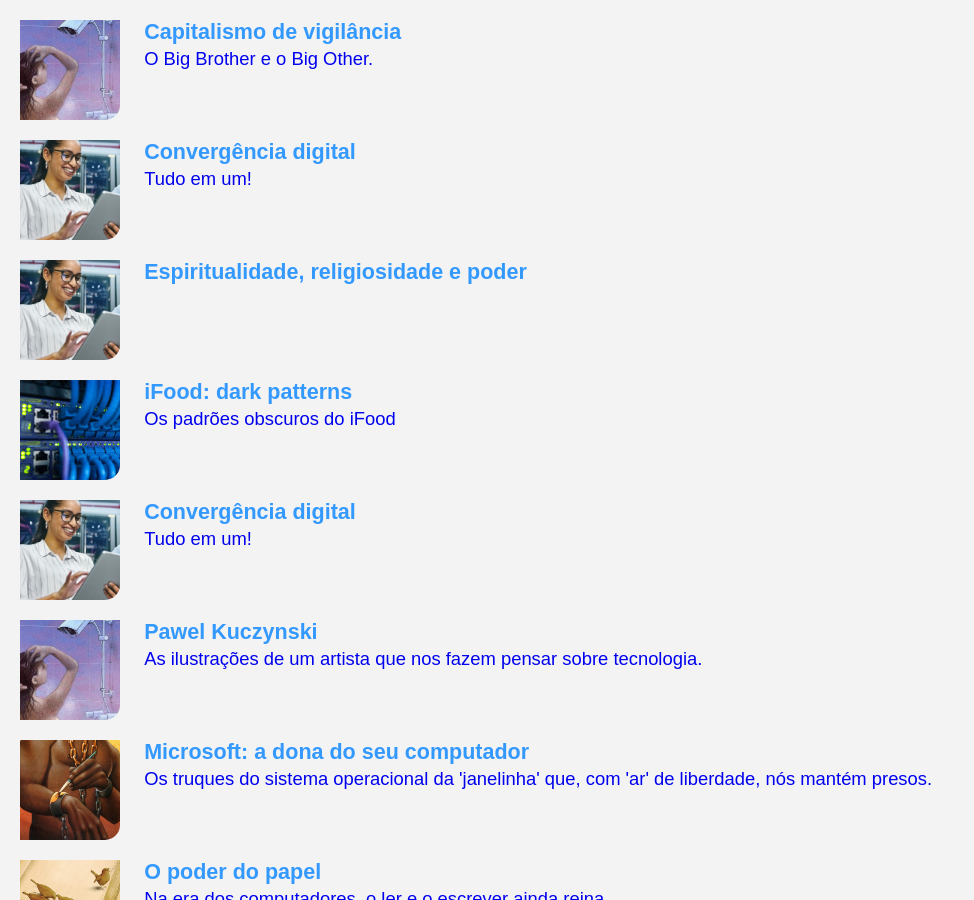
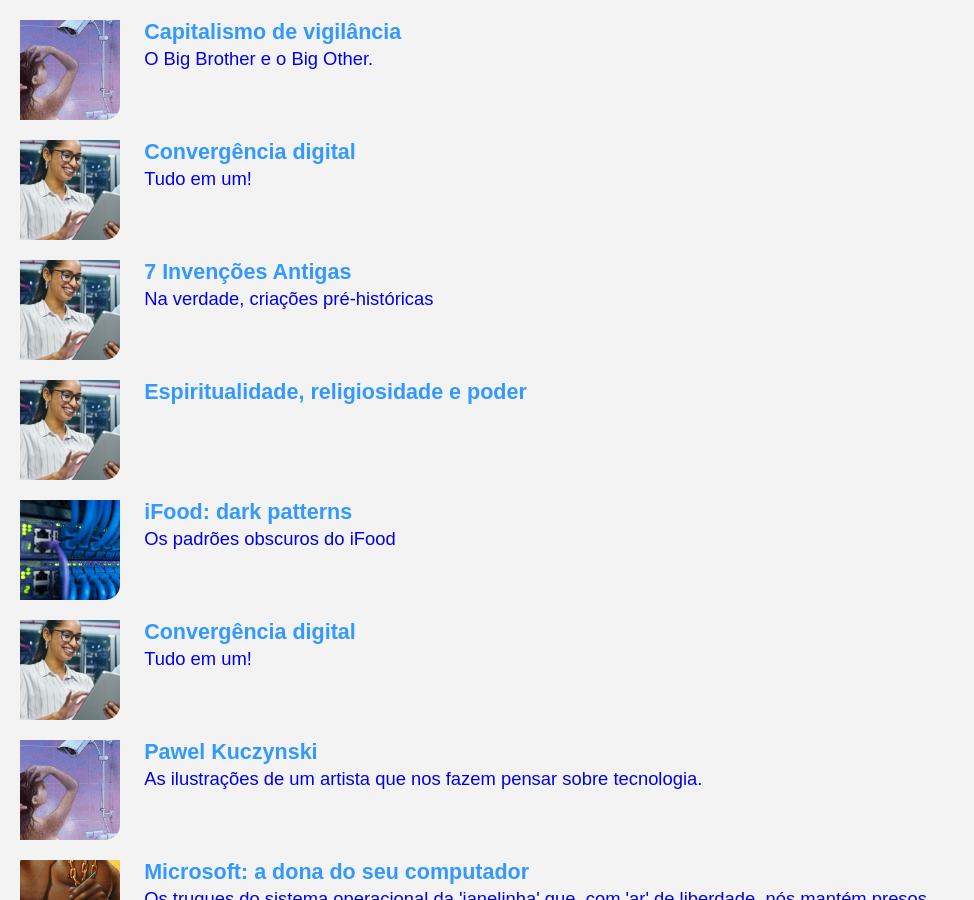
Before and after one commit to Joesynth/joesynth.github.io, a Jekyll site: the page built from conexoes.html, in a window 1280 px wide and 900 px high, scrolled down 348 px. Shown: the whole window, without its empty margins (0-974 px from the left). Built offline with Jekyll 4.4.1, drawn with Linux system fonts in a browser that asks for light colours; some of the changed text lies outside the part shown.

Commit message:
Update conexoes.json

```diff
--- a/_data/conexoes.json
+++ b/_data/conexoes.json
@@ -16,6 +16,12 @@
     "src": "image/ti.png",
     "h3": "Convergência digital",
     "p": "Tudo em um!"
+  },
+  {
+    "href": "private.html",
+    "src": "image/ti.png",
+    "h3": "7 Invenções Antigas",
+    "p": "Na verdade, criações pré-históricas"
   },
   {
     "href": "private.html",
```
